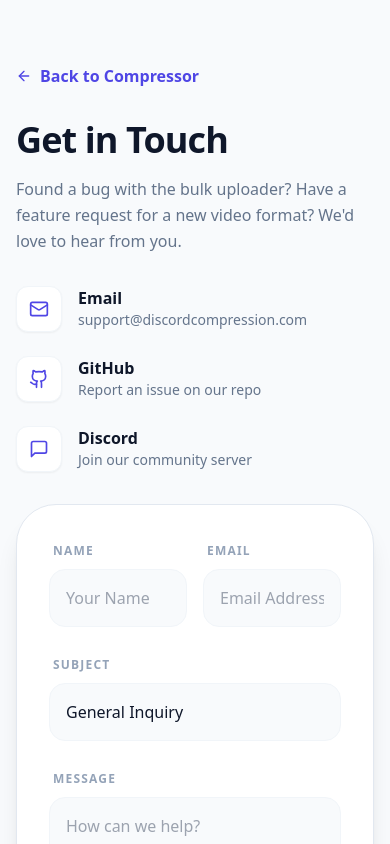
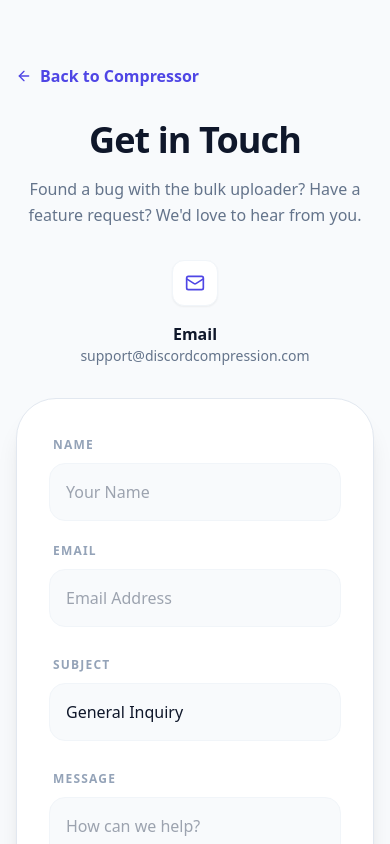
Before and after one commit to jakejmanley-collab/discord-compressor, a Next.js app: page /contact in a window 390 px wide. Shown: the top 844 px of the page. Built offline with nearby package versions, Linux system fonts and the light colour scheme.

Commit message:
Update page.tsx

```diff
--- a/app/contact/page.tsx
+++ b/app/contact/page.tsx
@@ -22,42 +22,22 @@
         <div className="grid md:grid-cols-5 gap-8">
 
           {/* LEFT COL: INFO */}
-          <div className="md:col-span-2 space-y-8">
+          <div className="md:col-span-2 space-y-8 text-center md:text-left">
             <div>
               <h1 className="text-4xl font-black text-slate-900 mb-4 tracking-tight">Get in Touch</h1>
               <p className="text-slate-500 leading-relaxed">
-                Found a bug with the bulk uploader? Have a feature request for a new video format? We'd love to hear from you.
+                Found a bug with the bulk uploader? Have a feature request? We'd love to hear from you.
               </p>
             </div>
 
             <div className="space-y-6">
-              <div className="flex gap-4">
-                <div className="p-3 bg-white rounded-xl shadow-sm border border-slate-100 h-fit">
-                  <Icons.Mail className="w-5 h-5 text-indigo-600" />
+              <div className="flex flex-col md:flex-row items-center md:items-start gap-4">
+                <div className="p-3 bg-white rounded-xl shadow-sm border border-slate-100 h-fit text-indigo-600">
+                  <Icons.Mail className="w-5 h-5" />
                 </div>
                 <div>
                   <h4 className="font-bold text-slate-900">Email</h4>
                   <p className="text-sm text-slate-500">support@discordcompression.com</p>
-                </div>
-              </div>
-
-              <div className="flex gap-4">
-                <div className="p-3 bg-white rounded-xl shadow-sm border border-slate-100 h-fit">
-                  <Icons.Github className="w-5 h-5 text-indigo-600" />
-                </div>
-                <div>
-                  <h4 className="font-bold text-slate-900">GitHub</h4>
-                  <p className="text-sm text-slate-500">Report an issue on our repo</p>
-                </div>
-              </div>
-
-              <div className="flex gap-4">
-                <div className="p-3 bg-white rounded-xl shadow-sm border border-slate-100 h-fit">
-                  <Icons.MessageSquare className="w-5 h-5 text-indigo-600" />
-                </div>
-                <div>
-                  <h4 className="font-bold text-slate-900">Discord</h4>
-                  <p className="text-sm text-slate-500">Join our community server</p>
                 </div>
               </div>
             </div>
@@ -66,12 +46,20 @@
           {/* RIGHT COL: FORM */}
           <div className="md:col-span-3">
             <div className="bg-white p-8 md:p-10 rounded-[2.5rem] shadow-xl border border-slate-200">
-              <form className="space-y-6">
-                <div className="grid grid-cols-2 gap-4">
+
+              {/* UPDATED FORM TAG */}
+              <form
+                action="https://formspree.io/f/xqedbvkl" // <--- PASTE YOUR URL HERE
+                method="POST"
+                className="space-y-6"
+              >
+                <div className="grid grid-cols-1 md:grid-cols-2 gap-4">
                   <div className="space-y-2">
                     <label className="text-xs font-bold text-slate-400 uppercase tracking-widest ml-1">Name</label>
                     <input
                       type="text"
+                      name="name" // <--- ADDED NAME ATTRIBUTE
+                      required
                       placeholder="Your Name"
                       className="w-full p-4 bg-slate-50 border border-slate-100 rounded-2xl focus:outline-none focus:ring-2 focus:ring-indigo-500 transition-all text-slate-900"
                     />
@@ -80,6 +68,8 @@
                     <label className="text-xs font-bold text-slate-400 uppercase tracking-widest ml-1">Email</label>
                     <input
                       type="email"
+                      name="email" // <--- ADDED NAME ATTRIBUTE
+                      required
                       placeholder="Email Address"
                       className="w-full p-4 bg-slate-50 border border-slate-100 rounded-2xl focus:outline-none focus:ring-2 focus:ring-indigo-500 transition-all text-slate-900"
                     />
@@ -88,7 +78,10 @@
 
                 <div className="space-y-2">
                   <label className="text-xs font-bold text-slate-400 uppercase tracking-widest ml-1">Subject</label>
-                  <select className="w-full p-4 bg-slate-50 border border-slate-100 rounded-2xl focus:outline-none focus:ring-2 focus:ring-indigo-500 transition-all text-slate-900 appearance-none">
+                  <select
+                    name="subject" // <--- ADDED NAME ATTRIBUTE
+                    className="w-full p-4 bg-slate-50 border border-slate-100 rounded-2xl focus:outline-none focus:ring-2 focus:ring-indigo-500 transition-all text-slate-900 appearance-none"
+                  >
                     <option>General Inquiry</option>
                     <option>Bug Report</option>
                     <option>Feature Request</option>
@@ -99,13 +92,18 @@
                 <div className="space-y-2">
                   <label className="text-xs font-bold text-slate-400 uppercase tracking-widest ml-1">Message</label>
                   <textarea
+                    name="message" // <--- ADDED NAME ATTRIBUTE
+                    required
                     rows={5}
                     placeholder="How can we help?"
                     className="w-full p-4 bg-slate-50 border border-slate-100 rounded-2xl focus:outline-none focus:ring-2 focus:ring-indigo-500 transition-all text-slate-900 resize-none"
                   ></textarea>
                 </div>
 
-                <button className="w-full bg-indigo-600 hover:bg-indigo-700 text-white font-bold py-4 rounded-2xl shadow-lg shadow-indigo-100 transition-all active:scale-[0.98] flex items-center justify-center gap-2">
+                <button
+                  type="submit"
+                  className="w-full bg-indigo-600 hover:bg-indigo-700 text-white font-bold py-4 rounded-2xl shadow-lg shadow-indigo-100 transition-all active:scale-[0.98] flex items-center justify-center gap-2"
+                >
                   <Icons.Send className="w-4 h-4" />
                   <span>Send Message</span>
                 </button>
@@ -115,7 +113,6 @@
 
         </div>
 
-        {/* FOOTER */}
         <footer className="mt-20 pt-8 border-t border-slate-200 text-center">
           <p className="text-[10px] font-bold text-slate-300 uppercase tracking-widest">
             Average response time: 24-48 hours
```
